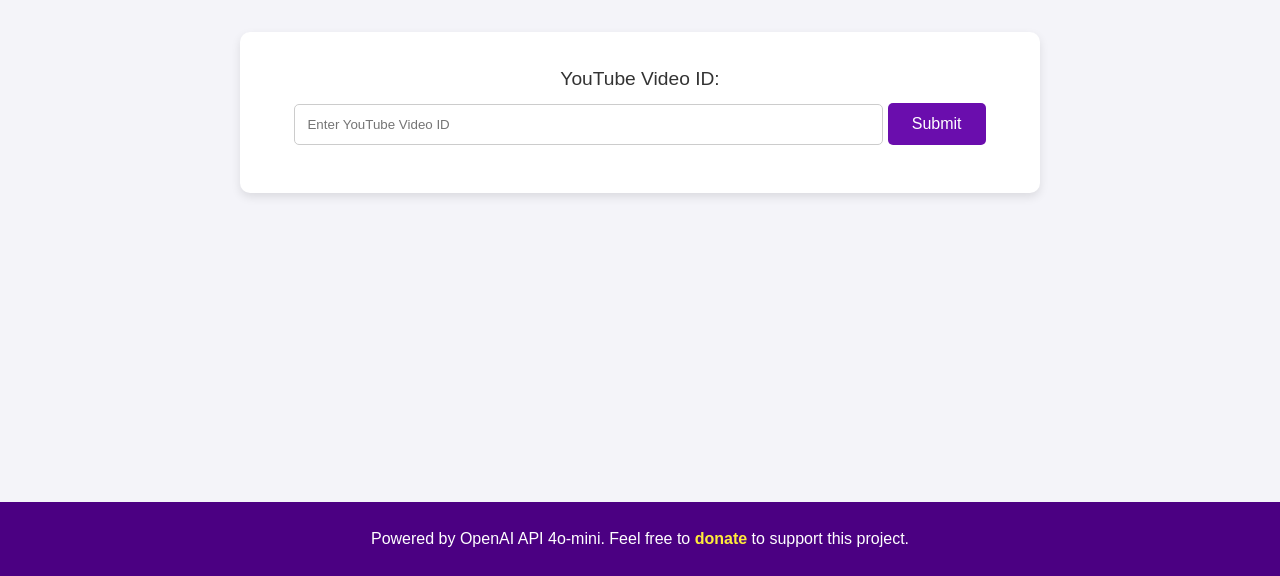
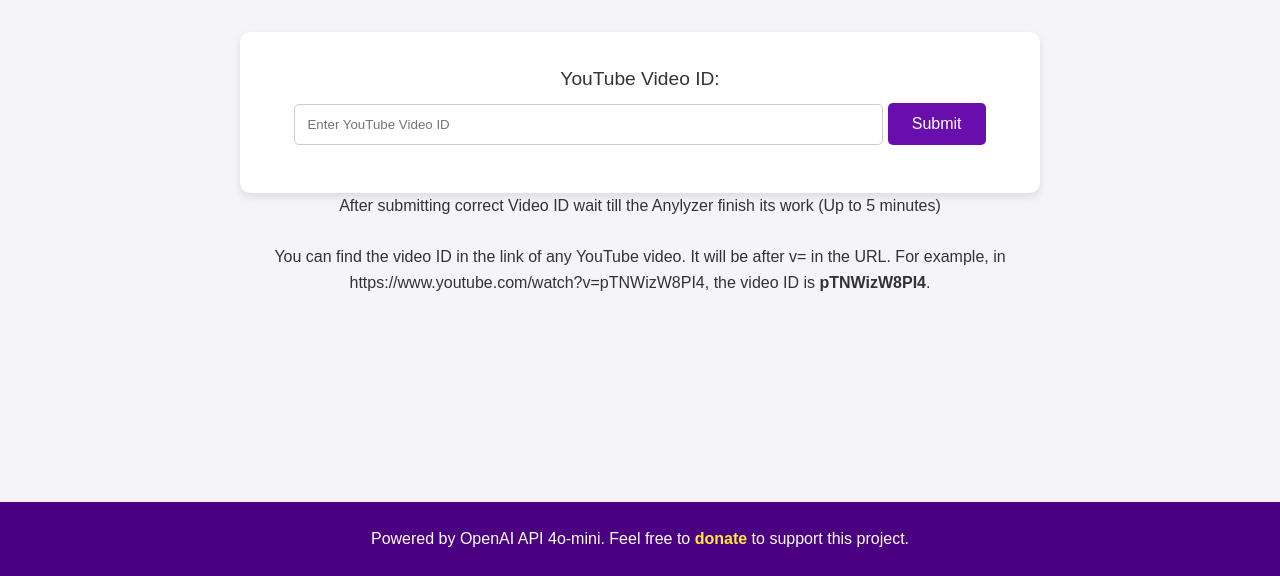
Before and after one commit to An4ikhun733r/Youtube_Comments_AI_Analytics, a Flask app: page / in a window 1280 px wide. Shown: the part 224-800 px from the top of the page. Run offline with Flask 3, Linux system fonts and the light colour scheme.

Commit message:
final commit

```diff
--- a/app.py
+++ b/app.py
@@ -1,4 +1,5 @@
 import os
+import re
 import time
 from flask import Flask, render_template, request
 import requests
@@ -23,6 +24,9 @@ def index():
 @app.route('/submit', methods=['POST'])
 def submit():
     video_id = request.form['video_id']
+
+    if not is_valid_video_id(video_id):
+        return render_template('error.html', message="Invalid video ID. Please enter a valid YouTube video ID.")
     # Trigger the DAG and get the DAG run ID
     dag_run_id = trigger_dag(video_id)
 
@@ -88,7 +92,12 @@ def poll_for_suggestions(dag_run_id):
 
         time.sleep(5)  # Wait before polling again
 
-    return "Polling timed out, suggestions not available."
+    return "Such video either not exist or was deleted"
+
+def is_valid_video_id(video_id):
+    # Regex pattern for a valid YouTube video ID
+    pattern = r'^[a-zA-Z0-9_-]{11}$'
+    return re.match(pattern, video_id) is not None
 
 def fetch_suggestions_from_xcom(dag_run_id):
     task_id = 'generate_suggestions'  # Ensure this matches your task ID
--- a/static/styles.css
+++ b/static/styles.css
@@ -238,3 +238,7 @@ footer p a:hover {
   background-color: #0c7bca; /* Darker Blue */
   transform: translateY(-2px); /* Slight lift effect on hover */
 }
+
+section p {
+  text-align: center;
+}
--- a/templates/error.html
+++ b/templates/error.html
@@ -27,7 +27,9 @@
       <div class="error-box">
         <p>{{ message }}</p>
       </div>
-      <a href="/" class="back-btn">Go Back Home</a>
+      <div class="button-container">
+        <a href="/" class="button">Back to Home</a>
+      </div>
     </section>
 
     <footer>
--- a/templates/index.html
+++ b/templates/index.html
@@ -38,6 +38,18 @@
         />
         <button type="submit">Submit</button>
       </form>
+      <p>
+        After submitting correct Video ID wait till the Anylyzer finish its work
+        (Up to 5 minutes)
+      </p>
+      <br />
+      <p>
+        You can find the video ID in the link of any YouTube video. It will be
+        after
+        <code>v=</code> in the URL. For example, in
+        <code>https://www.youtube.com/watch?v=pTNWizW8PI4</code>, the video ID
+        is <strong>pTNWizW8PI4</strong>.
+      </p>
     </section>
 
     <footer>
```
